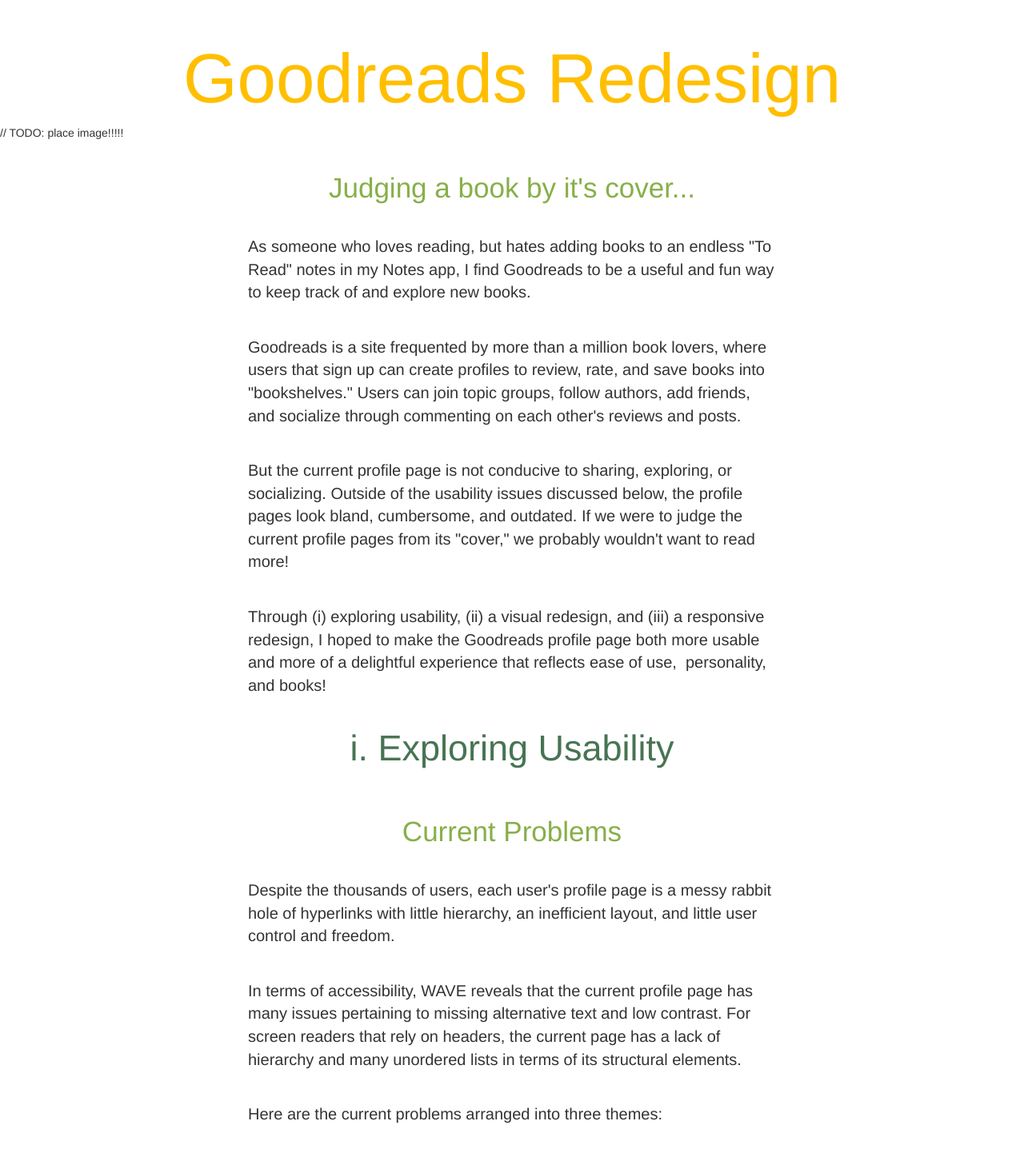
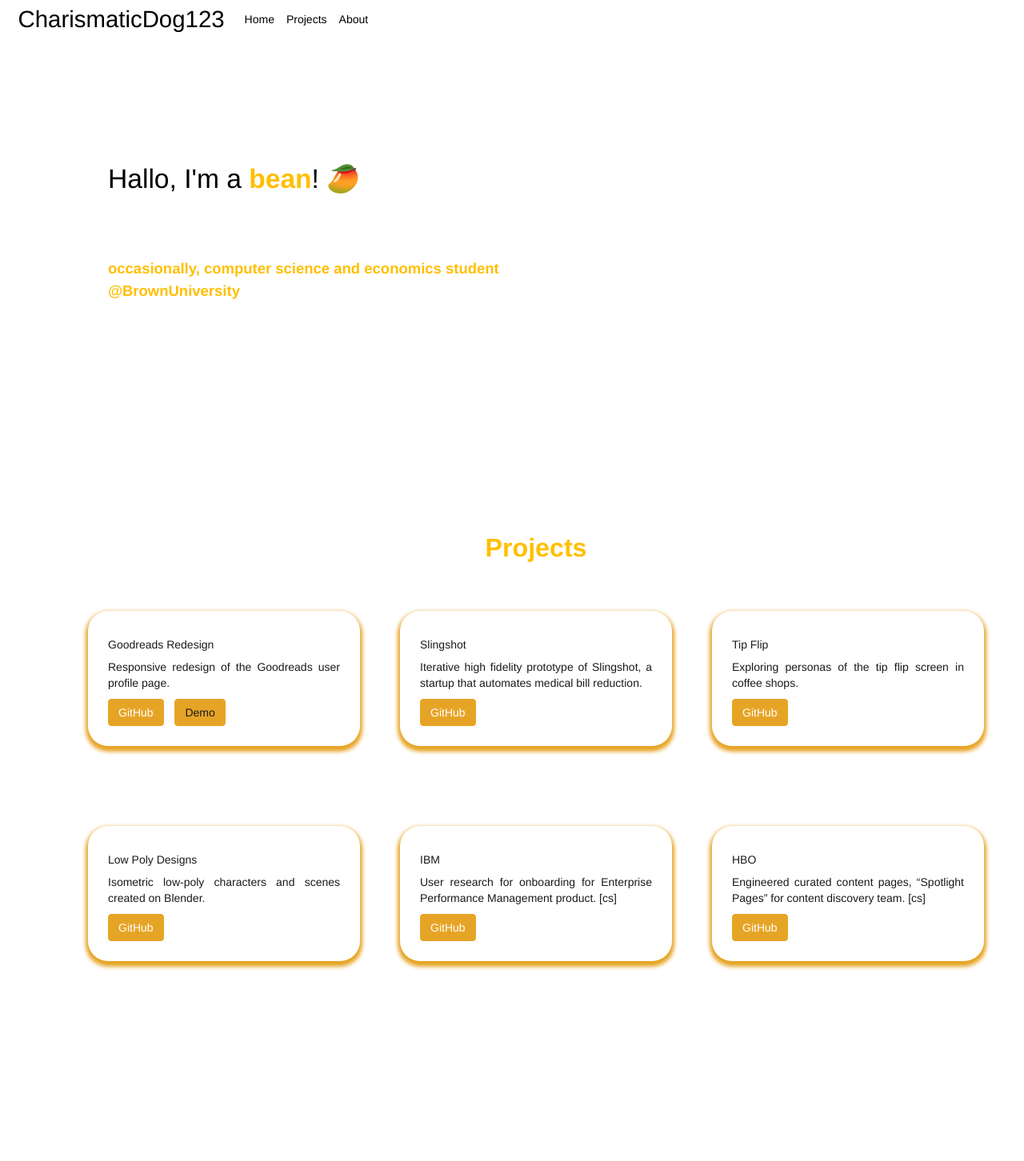
Before and after one commit to charismaticdog123/finalportfolio, a React (Create React App) app: page / in a window 1280 px wide. Shown: the top 1452 px of the page at 80% size. Built offline with nearby package versions, Linux system fonts and the light colour scheme.

Commit message:
connected pages

```diff
--- a/src/App.js
+++ b/src/App.js
@@ -1,10 +1,10 @@
 
 
 import React from "react";
-import Intro from "./components/intro/intro";
 import About from "./components/about/about";
 import Projects from "./components/projects/projects";
 import Home from "./components/intro/intro";
+import LandingPage from "./components/landingpage";
 
 
 import "./style.css";
@@ -22,8 +22,11 @@
 import "./style.css";
 import "./App.css";
 import "bootstrap/dist/css/bootstrap.min.css";
+
+// Project Pages
 import GoodReads from "./components/projects/pages/goodreads";
 import TipFlip from "./components/projects/pages/tipflip";
+import FillerPage from "./components/projects/pages/fillerpage";
 
 // function App() {
 
@@ -97,22 +100,28 @@
 function App() {
 
   return (
-    <GoodReads></GoodReads>
+    // <GoodReads></GoodReads>
     // <TipFlip></TipFlip>
 
-    // <div>
-    //   <NavigationBar />
-    //     <div className="container">
-    //      <Routes>
-    //        <Route path="/" element={<Home />} />
-    //        <Route path="/projects" element={<Projects />} />
-    //        <Route path="/about" element={<About />} />
-    //      </Routes>
-    //      <Intro></Intro>
-    //   <Projects></Projects>
-    //   <About></About>
-    //    </div>
-    // </div>
+    <div>
+      <NavigationBar />
+        <div className="container">
+         <Routes>
+         <Route path="/" element={<LandingPage />} />
+           <Route path="/intro" element={<Home />} />
+           <Route path="/projects" element={<Projects />} />
+           <Route path="/about" element={<About />} />
+           <Route path="/goodreads" element={<GoodReads />} />
+           <Route path="/tipflip" element={<TipFlip />} />
+           <Route path="/fillerpage" element={<FillerPage />} />
+
+
+         </Routes>
+         {/* <Intro></Intro> */}
+      {/* <Projects></Projects> */}
+      {/* <About></About>  */}
+       </div>
+    </div>
 
 
     );
--- /dev/null
+++ b/src/components/landingpage.js
@@ -0,0 +1,24 @@
+
+import React from "react";
+import About from "./about/about";
+import Projects from "./projects/projects";
+import Home from "./intro/intro";
+
+function LandingPage() {
+
+    return (
+
+      <div>
+        {/* <NavigationBar /> */}
+
+           {/* <Intro></Intro> */}
+           <Home></Home>
+        <Projects></Projects>
+        <About></About>
+      </div>
+
+
+      );
+  }
+
+  export default LandingPage;
--- a/src/components/navi/navigationbar.js
+++ b/src/components/navi/navigationbar.js
@@ -8,9 +8,9 @@
         CharismaticDog123
       </Link>
       <ul>
-        <CustomLink to="/intro">Home</CustomLink>
-        <CustomLink to="/projects">Projects</CustomLink>
-        <CustomLink to="/about">About</CustomLink>
+        <Link to="/intro">Home</Link>
+        <Link to="/projects">Projects</Link>
+        <Link to="/about">About</Link>
 
       </ul>
     </nav>
--- /dev/null
+++ b/src/components/projects/pages/fillerpage.js
@@ -0,0 +1,17 @@
+import React from "react";
+
+function FillerPage() {
+  return (
+    <div>
+        <br></br>
+        <br></br>
+        <br></br>
+        <br></br>
+        <br></br>
+        <br></br>
+    <h3>This page is coming soon!</h3>
+    </div>
+
+  );
+}
+export default FillerPage;
--- a/src/components/projects/pages/goodreads.js
+++ b/src/components/projects/pages/goodreads.js
@@ -1,6 +1,4 @@
 import React from "react";
-import Card from "react-bootstrap/Card";
-import Button from "react-bootstrap/Button";
 
 function GoodReads() {
   return (
--- a/src/components/projects/projectcards.js
+++ b/src/components/projects/projectcards.js
@@ -1,9 +1,12 @@
 import React from "react";
 import Card from "react-bootstrap/Card";
 import Button from "react-bootstrap/Button";
+import {Link, Route} from "react-router-dom";
+import GoodReads from "./pages/goodreads";
 
 function ProjectCards(props) {
   return (
+
     <Card className="project-card-view">
       {/* <Card.Img variant="top" src={props.imgPath} alt="card-img" /> */}
       <a class="card-block stretched-link " href={props.link}>
@@ -34,6 +37,7 @@
       </Card.Body>
       </a>
     </Card>
+    // </Link>
   );
 }
 export default ProjectCards;
--- a/src/components/projects/projects.js
+++ b/src/components/projects/projects.js
@@ -24,7 +24,7 @@
               isBlog={false}
               title="Goodreads Redesign"
               description="Responsive redesign of the Goodreads user profile page."
-              link="https://github.com/soumyajit4419/Chatify"
+              link="/goodreads"
               demoLink="https://chatify-49.web.app/"
 
             />
@@ -37,8 +37,7 @@
               isBlog={false}
               title="Slingshot"
               description="Iterative high fidelity prototype of Slingshot, a startup that automates medical bill reduction."
-              ghLink="https://github.com/soumyajit4419/Bits-0f-C0de"
-              demoLink="https://blogs.soumya-jit.tech/"
+              link="/slingshot"
             />
           </Col>
 
@@ -48,8 +47,7 @@
               isBlog={false}
               title="Tip Flip"
               description="Exploring personas of the tip flip screen in coffee shops."
-              ghLink="https://github.com/soumyajit4419/Editor.io"
-              demoLink="https://editor.soumya-jit.tech/"
+              link="/tipflip"
             />
           </Col>
 
@@ -59,8 +57,7 @@
               isBlog={false}
               title="Low Poly Designs"
               description="Isometric low-poly characters and scenes created on Blender."
-              ghLink="https://github.com/soumyajit4419/Plant_AI"
-              demoLink="https://plant49-ai.herokuapp.com/"
+              link="/blender"
             />
           </Col>
 
@@ -70,19 +67,16 @@
               isBlog={false}
               title="IBM"
               description="User research for onboarding for Enterprise Performance Management product. [cs]"
-              ghLink="https://github.com/soumyajit4419/AI_For_Social_Good"
-              // demoLink="https://www.youtube.com/watch?v=dQw4w9WgXcQ&ab_channel=RickAstley" <--------Please include a demo link here
-            />
-          </Col>
-
+              link="/fillerpage"
+              />
+              </Col>
           <Col md={4} className="project-card">
             <ProjectCard
               // imgPath={emotion}
               isBlog={false}
               title="HBO"
               description="Engineered curated content pages, “Spotlight Pages” for content discovery team. [cs]"
-              ghLink="https://github.com/soumyajit4419/Face_And_Emotion_Detection"
-              // demoLink="https://blogs.soumya-jit.tech/"      <--------Please include a demo link here
+              link="/fillerpage"
             />
           </Col>
         </Row>
--- a/src/style.css
+++ b/src/style.css
@@ -92,7 +92,7 @@
 
   a:link{
   text-decoration: none!important;
-  /* color: black !important; */
+  color: black !important;
 }
 a {
   color:black;
```
